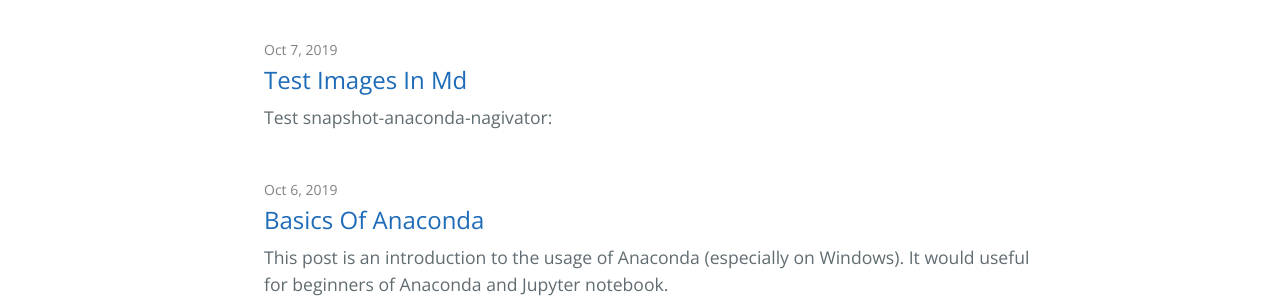
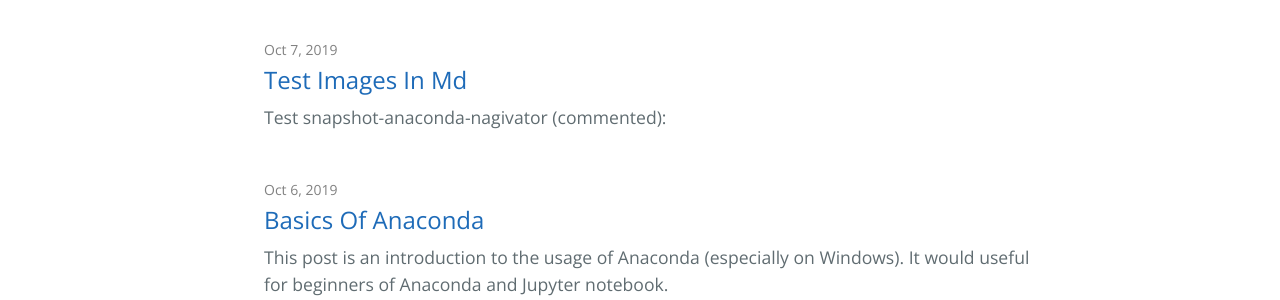
Before and after one commit to huanfachen/huanfac.github.io, a Jekyll site: the page built from index.md, in a window 1280 px wide. Shown: the part 803-1103 px from the top of the page. Built offline with Jekyll 4.4.1, drawn with Linux system fonts in a browser that asks for light colours.

Commit message:
Test without snapshot

```diff
--- a/_posts/2019-10-07-test-images-in-MD.md
+++ b/_posts/2019-10-07-test-images-in-MD.md
@@ -2,9 +2,9 @@
 layout: post
 ---
 
-Test snapshot-anaconda-nagivator:
+Test snapshot-anaconda-nagivator (commented):
 
-![Snapshot-anaconda-nav](https://github.com/huanfachen/huanfachen.github.io/blob/master/images/snapshot_anaconda_navigator.png)
+#![Snapshot-anaconda-nav](https://github.com/huanfachen/huanfachen.github.io/blob/master/images/snapshot_anaconda_navigator.png)
 
 Test my personal photo:
 
```
